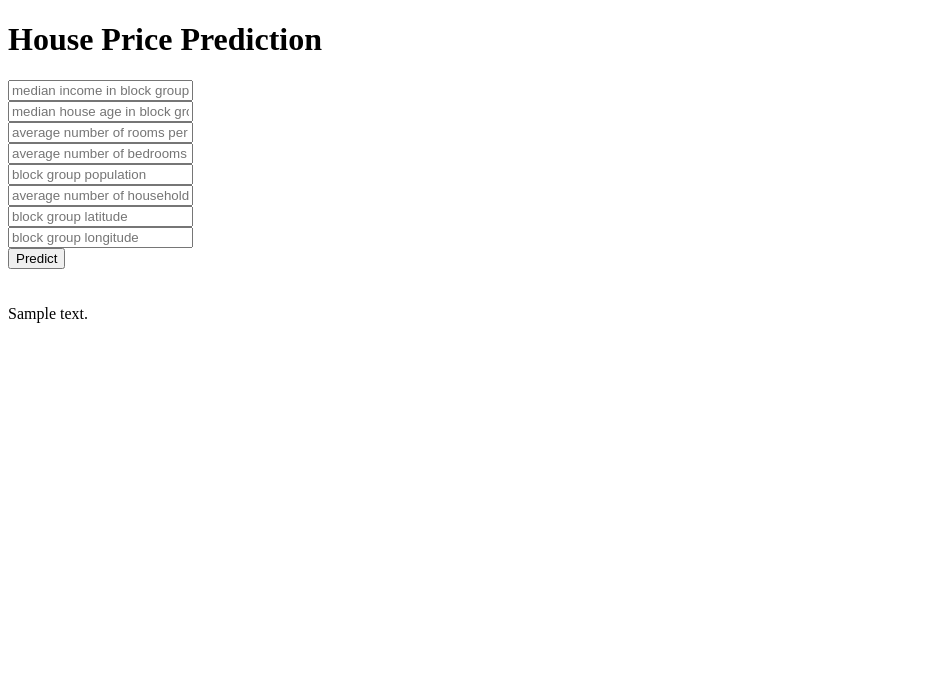
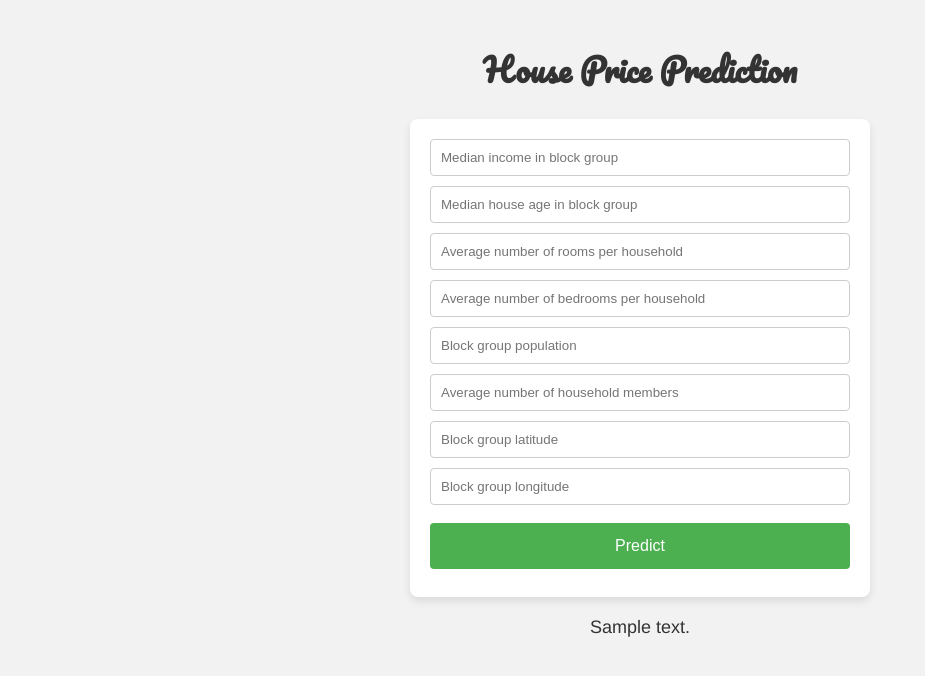
Before and after one commit to Sidharth200/CaliforniaHousePredictor, a Flask app: template templates/home.html in a window 1280 px wide. Shown: the top 676 px of the page, without its empty margins (0-925 px from the left). Run offline with Flask 3, Linux system fonts and the light colour scheme; the template is opened without the code that fills it: most values are stand-ins (such as "Sample title", 1, 10 or a date in 2020); parts of the project's set-up code (start-up, migrations or seed data) failed here and were passed over.

Commit message:
All Done

```diff
--- a/templates/home.html
+++ b/templates/home.html
@@ -1,43 +1,81 @@
 <!DOCTYPE html>
-<html >
-
+<html lang="en">
 <head>
   <meta charset="UTF-8">
-  <title>ML API</title>
-  <link href='https://fonts.googleapis.com/css?family=Pacifico' rel='stylesheet' type='text/css'>
-<link href='https://fonts.googleapis.com/css?family=Arimo' rel='stylesheet' type='text/css'>
-<link href='https://fonts.googleapis.com/css?family=Hind:300' rel='stylesheet' type='text/css'>
-<link href='https://fonts.googleapis.com/css?family=Open+Sans+Condensed:300' rel='stylesheet' type='text/css'>
+  <meta name="viewport" content="width=device-width, initial-scale=1.0">
+  <title>House Price Prediction</title>
+  <link href="https://fonts.googleapis.com/css?family=Pacifico|Arimo|Hind:300|Open+Sans+Condensed:300" rel="stylesheet">
 
-
+  <style>
+    body {
+      font-family: 'Arimo', sans-serif;
+      background-color: #f2f2f2;
+      margin: 0;
+      padding: 0;
+    }
+    .container {
+      width: 100%;
+      max-width: 500px;
+      margin: 0 auto;
+      padding: 20px;
+      box-sizing: border-box;
+    }
+    h1 {
+      font-family: 'Pacifico', cursive;
+      text-align: center;
+      color: #333;
+    }
+    form {
+      background-color: #fff;
+      padding: 20px;
+      border-radius: 8px;
+      box-shadow: 0 4px 8px rgba(0, 0, 0, 0.1);
+    }
+    input[type="text"] {
+      width: 100%;
+      padding: 10px;
+      margin-bottom: 10px;
+      border: 1px solid #ccc;
+      border-radius: 4px;
+      box-sizing: border-box;
+    }
+    button {
+      width: 100%;
+      background-color: #4CAF50;
+      color: white;
+      padding: 14px 20px;
+      margin: 8px 0;
+      border: none;
+      border-radius: 4px;
+      cursor: pointer;
+      font-size: 16px;
+    }
+    button:hover {
+      background-color: #45a049;
+    }
+    .prediction-text {
+      text-align: center;
+      margin-top: 20px;
+      font-size: 18px;
+      color: #333;
+    }
+  </style>
 </head>
-
 <body>
- <div class="login">
-	<h1> House Price Prediction</h1>
-
-     <!-- Main Input For Receiving Query to our ML -->
-    <form action="{{ url_for('predict')}}"method="post">
-      <input type="text" name="MedInc" placeholder="median income in block group" required="required" /><br>
-    	<input type="text" name="HouseAge" placeholder="median house age in block group" required="required" /><br>
-        <input type="text" name="AveRooms " placeholder="average number of rooms per household" required="required" /><br>
-        <input type="text" name="AveBedrms" placeholder="average number of bedrooms per household" required="required" /><br>
-        <input type="text" name="Population" placeholder="block group population" required="required" /><br>
-        <input type="text" name="AveOccup" placeholder="average number of household members" required="required" /><br>
-        <input type="text" name="Latitude" placeholder="block group latitude" required="required" /><br>
-        <input type="text" name="longitude" placeholder="block group longitude" required="required" /><br>
-
-
-
-        <button type="submit" class="btn btn-primary btn-block btn-large">Predict</button>
+  <div class="container">
+    <h1>House Price Prediction</h1>
+    <form action="{{ url_for('predict')}}" method="post">
+      <input type="text" name="MedInc" placeholder="Median income in block group" required><br>
+      <input type="text" name="HouseAge" placeholder="Median house age in block group" required><br>
+      <input type="text" name="AveRooms" placeholder="Average number of rooms per household" required><br>
+      <input type="text" name="AveBedrms" placeholder="Average number of bedrooms per household" required><br>
+      <input type="text" name="Population" placeholder="Block group population" required><br>
+      <input type="text" name="AveOccup" placeholder="Average number of household members" required><br>
+      <input type="text" name="Latitude" placeholder="Block group latitude" required><br>
+      <input type="text" name="longitude" placeholder="Block group longitude" required><br>
+      <button type="submit">Predict</button>
     </form>
-
-   <br>
-   <br>
-
-
- </div>
- {{prediction_text}}
-
+    <div class="prediction-text">{{prediction_text}}</div>
+  </div>
 </body>
 </html>
```
